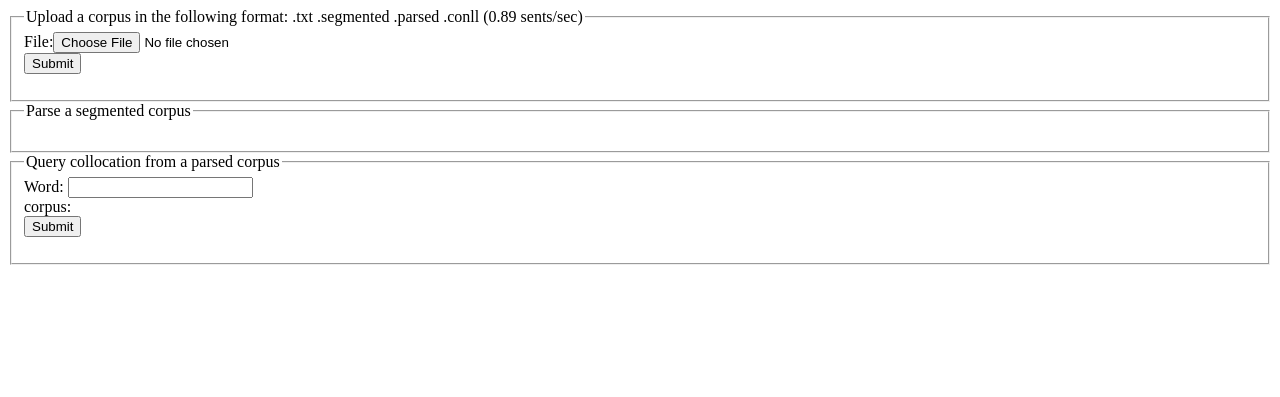
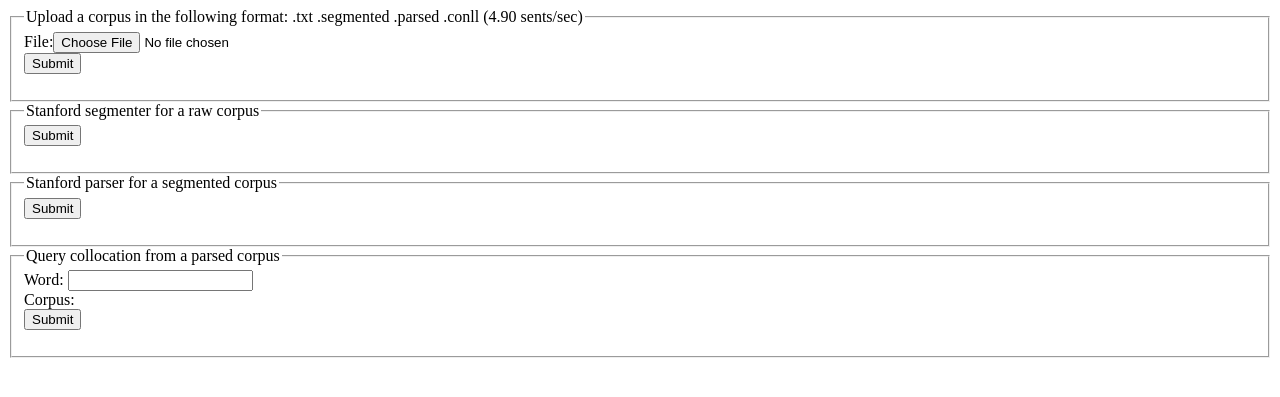
Before and after one commit to mhshih/autocorpus3, a Django app: template autocorpus3/templates/template.htm in a window 1280 px wide. Shown: the top 397 px of the page. Run offline with Django 3.2, Linux system fonts and the light colour scheme; the template is opened without the code that fills it: values that come from a table or form of the project are taken from there, others are empty.

Commit message:
Pipelined before parsed corpora then Sense_collocation

```diff
--- a/autocorpus3/templates/template.htm
+++ b/autocorpus3/templates/template.htm
@@ -1,29 +1,40 @@
 <fieldset>
-    <legend>Upload a corpus in the following format: .txt .segmented .parsed .conll (0.89 sents/sec)</legend>
-    <form action=/ method=POST enctype=multipart/form-data>
-    {% csrf_token %}
-    {{ upload_form }}<br>
-    <input type=submit />
+    <legend>Upload a corpus in the following format: .txt .segmented .parsed .conll (4.90 sents/sec)</legend>
+    <form action=/upload method=POST enctype=multipart/form-data>
+        {% csrf_token %}
+        {{ upload_form }}<br>
+        <input type=submit />
     </form>
 </fieldset>
 
 <fieldset>
-    <legend>Parse a segmented corpus</legend>
-    <form action=/parse method=POST>
-    {% for segmented_corpus in segmented_corpora %}
-    <input type=radio name=radio value={{parsed_corpus}} /><a href=static/{{segmented_corpus}}>{{segmented_corpus}}</a><br>
-    {% endfor %}
+    <legend>Stanford segmenter for a raw corpus</legend>
+    <form action=/segmenter>
+        {% for raw_corpus in raw_corpora %}
+        <input type=radio name=raw_corpus value={{raw_corpus}} /><a href=static/{{raw_corpus}}>{{raw_corpus}}</a><br>
+        {% endfor %}
+        <input type=submit />
+    </form>
+</fieldset>
+
+<fieldset>
+    <legend>Stanford parser for a segmented corpus</legend>
+    <form action=/parser>
+        {% for segmented_corpus in segmented_corpora %}
+        <input type=radio name=segmented_corpus value={{segmented_corpus}} /><a href=static/{{segmented_corpus}}>{{segmented_corpus}}</a><br>
+        {% endfor %}
+        <input type=submit />
     </form>
 </fieldset>
 
 <fieldset>
     <legend>Query collocation from a parsed corpus</legend>
-    <form action=/query method=POST>
+    <form action=/query>
       {% csrf_token %}
       Word: <input name=word /><br>
-      corpus:<br>
+      Corpus:<br>
       {% for parsed_corpus in parsed_corpora %}
-      <input type=radio name=radio value={{parsed_corpus}} /><a href=static/{{parsed_corpus}}>{{parsed_corpus}}</a><br>
+      <input type=radio name=parsed_corpus value={{parsed_corpus}} /><a href=static/{{parsed_corpus}}>{{parsed_corpus}}</a><br>
       {% endfor %}
       <input type=submit />
     </form>
--- a/autocorpus3/urls.py
+++ b/autocorpus3/urls.py
@@ -17,6 +17,9 @@ from django.conf.urls import url
 from autocorpus3 import views
 
 urlpatterns = [
+    url('upload',views.upload),
+    url('segmenter',views.segmenter),
+    url('parser',views.parser),
     url('query',views.query),
     url('',views.home)
 ]
--- a/autocorpus3/views.py
+++ b/autocorpus3/views.py
@@ -2,30 +2,41 @@ from django import forms
 class UploadFileForm(forms.Form):
     file=forms.FileField()
 
+from os import listdir
+from django.shortcuts import render
+def home(request):      #Form action=/
+    raw_corpora=[f for f in listdir('autocorpus3/static') if f.endswith('txt')]
+    segmented_corpora=[f for f in listdir('autocorpus3/static') if f.endswith('segmented')]
+    parsed_corpora=[f for f in listdir('autocorpus3/static') if f.endswith('parsed')]
+    conll_corpora=[f for f in listdir('autocorpus3/static') if f.endswith('conll')]
+    return render(request,'template.htm',{'raw_corpora':raw_corpora,'segmented_corpora':segmented_corpora,'parsed_corpora':parsed_corpora,'conll_corpora':conll_corpora,'upload_form':UploadFileForm()})
+
+from django.shortcuts import redirect
+def upload(request):    #Form action=/upload
+    RF=request.FILES['file']
+    f=open('autocorpus3/static/'+RF.name,'wb+')
+    for chunk in RF.chunks():f.write(chunk)
+    f.close()
+    return redirect('/')
+
+from os import system
+def segmenter(request):
+    raw_corpus=request.GET['raw_corpus']
+    command='cd ../stanford-segmenter-2016-10-31; bash segment.sh ctb ../autocorpus3/autocorpus3/static/%s UTF-8 0 > ../autocorpus3/autocorpus3/static/%s.segmented' % (raw_corpus,raw_corpus)
+    system(command)
+    return redirect('/')
+
+from parse import parse
+def parser(request):     #Form action=/parser
+    segmented_corpus=request.GET['segmented_corpus']
+    parse(filename=segmented_corpus)
+    return redirect('/')
+
 from parse import read_parse
 from django.http import HttpResponse
 from django.shortcuts import render
-def query(request):
-    corpus=request.POST['radio']
-    DRH=read_parse(corpus)
-    dependent=request.POST['word']#.encode('utf8') for python2
+def query(request):     #Form action=/query
+    dependent=request.GET['word']#.encode('utf8') for python2
+    parsed_corpus=request.GET['parsed_corpus']
+    DRH=read_parse(parsed_corpus)
     return render(request,'collocation.htm',{'word':dependent,'RH':DRH[dependent]})
-
-def write_RF(RF):
-    f=open('autocorpus3/static/'+RF.name,'wb+')
-    for chunk in RF.chunks():f.write(chunk)
-    f.close()
-
-from os import listdir
-from django.shortcuts import render,redirect
-from parse import parse
-def home(request):
-    segmented_corpora=[fn for fn in listdir('autocorpus3/static') if fn.endswith('segmented')]
-    parsed_corpora=[fn for fn in listdir('autocorpus3/static') if fn.endswith('parsed')]
-    if request.method=='GET':
-        return render(request,'template.htm',{'segmented_corpora':segmented_corpora,'parsed_corpora':parsed_corpora,'upload_form':UploadFileForm()})
-    elif request.method=='POST':
-        RF=request.FILES['file']
-        write_RF(RF)
-        parse(filename=RF.name)
-        return redirect('/')
```
